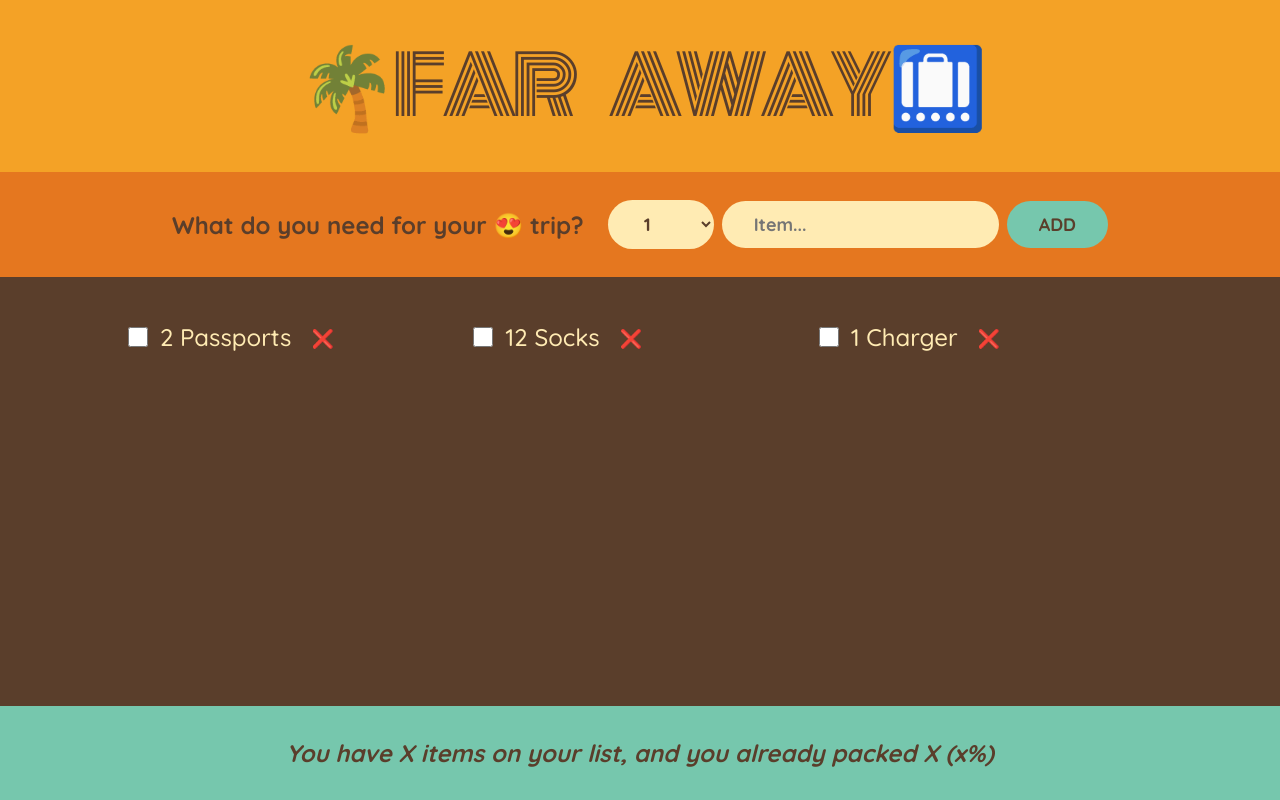
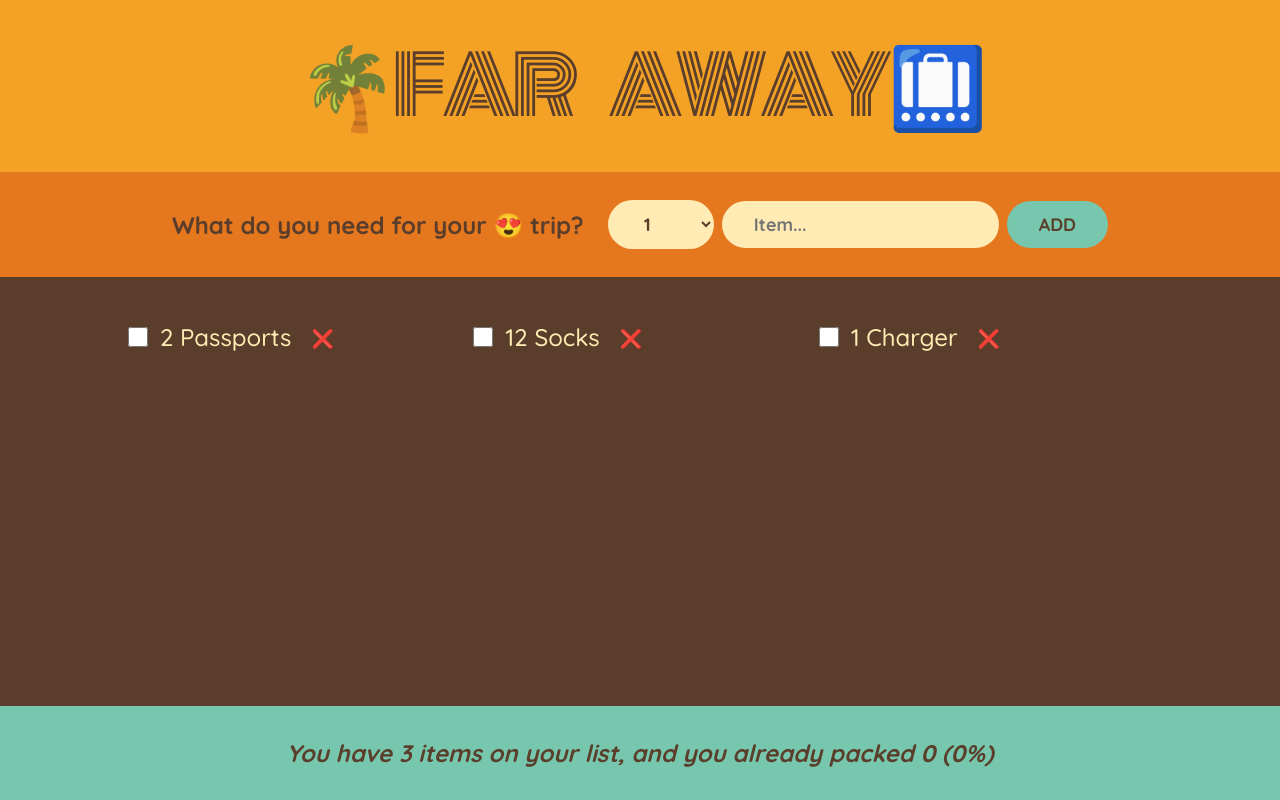
Before and after one commit to CharlesMariga/travel-list, a React (Create React App) app: page / in a window 1280 px wide. Built offline with nearby package versions, Linux system fonts and the light colour scheme; the HTML template or start-up script is replaced by a standard one.

Commit message:
feat: calculating statistics as derived state

```diff
--- a/src/App.js
+++ b/src/App.js
@@ -34,7 +34,7 @@
         onDeleteItem={handleDeleteItem}
         onToggleItem={handleToggleItem}
       />
-      <Stats />
+      <Stats items={items} />
     </div>
   );
 }
@@ -120,10 +120,26 @@
   );
 }
 
-function Stats() {
+function Stats({ items }) {
+  if (items.length === 0)
+    return (
+      <p className="stats">
+        <em>Start adding some items to your packing list 🚀</em>
+      </p>
+    );
+
+  const numItems = items.length;
+  const numPacked = items.filter((item) => item.packed).length;
+  const percentage = Math.round((numPacked / numItems) * 100);
+
   return (
     <footer className="stats">
-      <em>You have X items on your list, and you already packed X (x%)</em>
+      <em>
+        {percentage == 100
+          ? `You got everything! Ready to go ✈️`
+          : `You have ${numItems} items on your list, and you already packed${" "}
+        ${numPacked} (${percentage}%)`}
+      </em>
     </footer>
   );
 }
```
